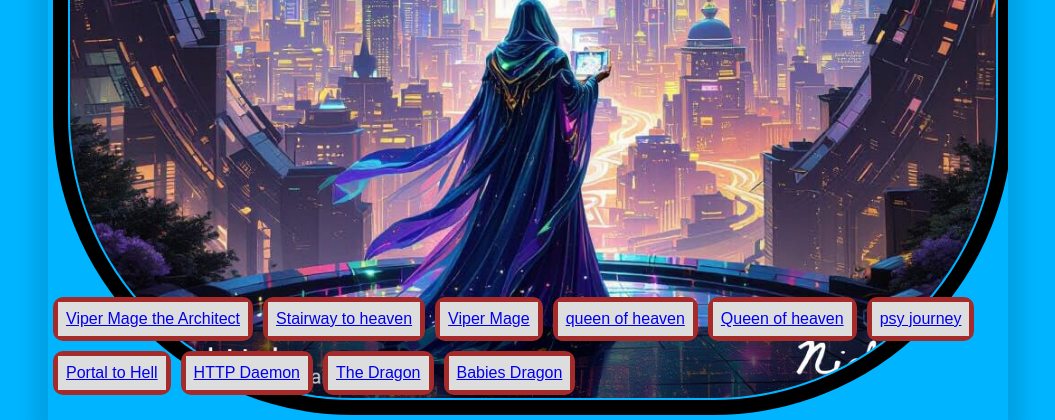
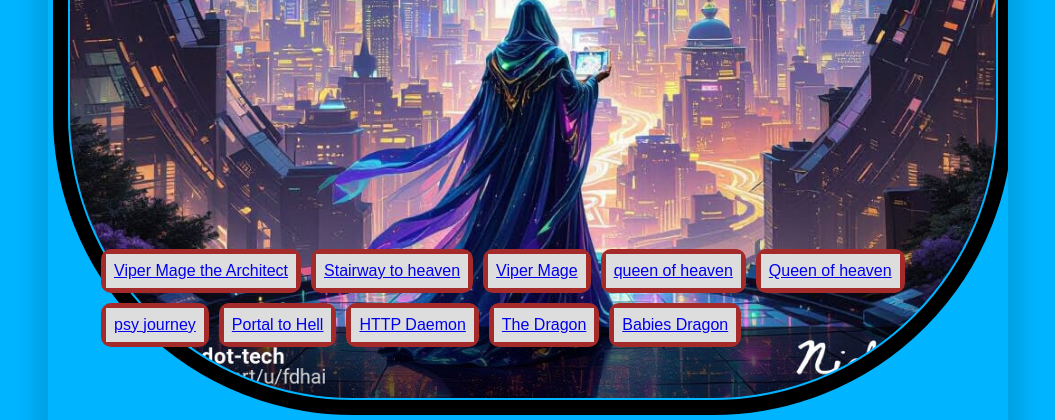
Before and after one commit to fdhaitech/msappsvc01, a PHP site: page /slshow02.html in a window 1280 px wide. Shown: the part 884-1304 px from the top of the page, without its empty margins (112-1167 px from the left). Run offline with PHP 8.4, Linux system fonts and the light colour scheme.

Commit message:
update 1

```diff
--- a/css/gallery2.css
+++ b/css/gallery2.css
@@ -31,6 +31,7 @@
 	bottom: 1em;
 	left: 0;
 	text-align: center;
+	padding:3em;
 }
 .controls_dot (
 	display: inline-block;
```
